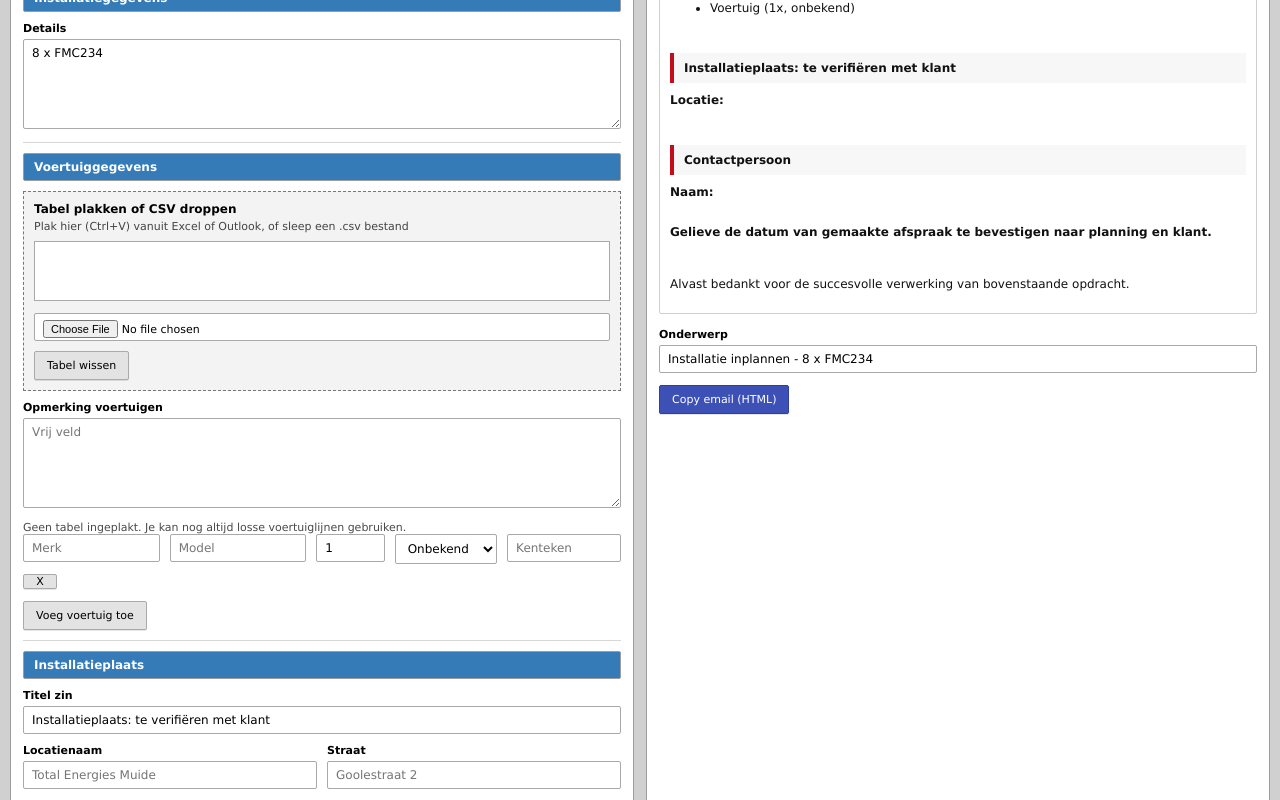
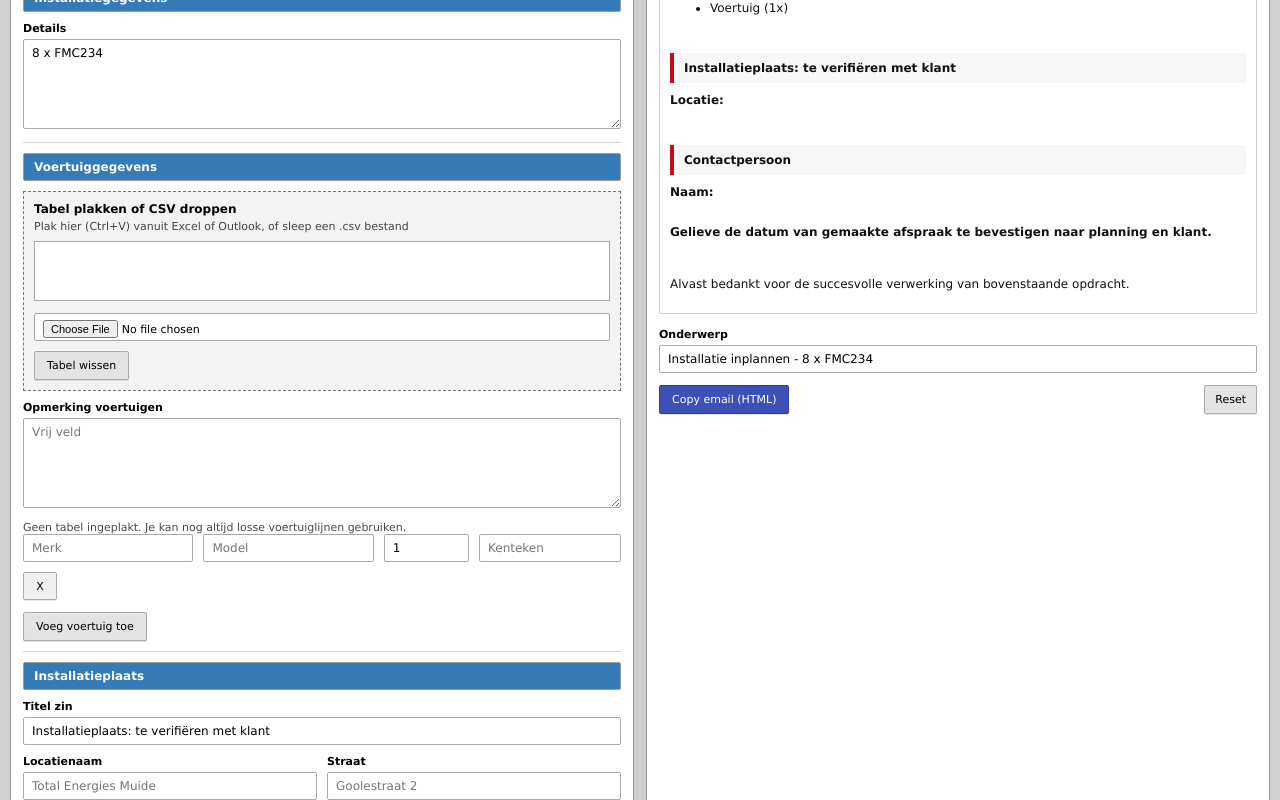
Before and after one commit to SlimmyJ/templategen_vue, a Vue app: page / in a window 1280 px wide. Shown: the part 413-1213 px from the top of the page. Built offline with nearby package versions, Linux system fonts and the light colour scheme.

Commit message:
state - powertrain removed

```diff
--- a/src/App.vue
+++ b/src/App.vue
@@ -1,14 +1,34 @@
 <script setup lang="ts">
 import { computed, reactive, ref } from "vue";
-import { createDefaultRequest, PowertrainType } from "./app/models/installationModels";
+import { createDefaultRequest} from "./app/models/installationModels";
 import { TemplateRenderer } from "./app/services/templateRenderer";
 import { ClipboardService } from "./app/services/clipboardService";
 
 
 import { TableImportService } from "./app/services/tableImportService";
+import { watch } from "vue";
+import { LocalStateService } from "./app/services/localStateService";
 
 const tableImport = new TableImportService();
-const request = reactive(createDefaultRequest());
+const stateStore = new LocalStateService();
+const loaded = stateStore.load();
+
+const request = reactive(loaded ?? createDefaultRequest());
+
+// State save
+watch(
+  () => request,
+  () => {
+    stateStore.save(request);
+  },
+  { deep: true }
+);
+
+function resetForm(): void {
+  stateStore.clear();
+  Object.assign(request, createDefaultRequest());
+}
+
 function onVehiclePaste(e: ClipboardEvent): void {
   e.preventDefault();
 
@@ -64,9 +84,6 @@ function clearVehicleTable(): void {
   request.vehicleTable.plain = "";
 }
 
-
-
-
 const renderer = new TemplateRenderer();
 const clipboard = new ClipboardService();
 
@@ -78,7 +95,6 @@ function addVehicle(): void {
     brand: "",
     model: "",
     quantity: 1,
-    powertrain: PowertrainType.Unknown,
     licensePlate: ""
   });
 }
@@ -170,13 +186,6 @@ async function copyEmail(): Promise<void> {
               <input v-model="v.brand" placeholder="Merk" />
               <input v-model="v.model" placeholder="Model" />
               <input type="number" min="1" v-model.number="v.quantity" />
-              <select v-model="v.powertrain">
-                <option :value="PowertrainType.Unknown">Onbekend</option>
-                <option :value="PowertrainType.Electric">Elektrisch</option>
-                <option :value="PowertrainType.Diesel">Diesel</option>
-                <option :value="PowertrainType.Petrol">Benzine</option>
-                <option :value="PowertrainType.Hybrid">Hybride</option>
-              </select>
               <input v-model="v.licensePlate" placeholder="Kenteken" />
               <button type="button" @click="removeVehicle(index)">X</button>
             </div>
@@ -270,9 +279,12 @@ async function copyEmail(): Promise<void> {
           <input :value="rendered.subject" readonly />
         </div>
 
-        <div class="actions">
-          <button class="primary" type="button" @click="copyEmail">Copy email (HTML)</button>
-        </div>
+
+  <div class="actions">
+  <button class="primary" type="button" @click="copyEmail">Copy email (HTML)</button>
+  <div class="spacer"></div>
+  <button type="button" class="btn-reset" @click="resetForm">Reset</button>
+</div>
 
         <div class="small">{{ status }}</div>
       </div>
--- /dev/null
+++ b/src/app/services/localStateService.ts
@@ -0,0 +1,31 @@
+import type { InstallationRequest } from "../models/installationModels";
+
+export interface ILocalStateService {
+  load(): InstallationRequest | null;
+  save(state: InstallationRequest): void;
+  clear(): void;
+}
+
+export class LocalStateService implements ILocalStateService {
+  private readonly key = "templategen_vue_state_v1";
+
+  public load(): InstallationRequest | null {
+    const raw = window.localStorage.getItem(this.key);
+    if (!raw) return null;
+
+    try {
+      return JSON.parse(raw) as InstallationRequest;
+    } catch {
+      return null;
+    }
+  }
+
+  public save(state: InstallationRequest): void {
+    const json = JSON.stringify(state);
+    window.localStorage.setItem(this.key, json);
+  }
+
+  public clear(): void {
+    window.localStorage.removeItem(this.key);
+  }
+}
--- a/src/app/services/templateRenderer.ts
+++ b/src/app/services/templateRenderer.ts
@@ -1,4 +1,4 @@
-import { PowertrainType, type InstallationRequest, type VehicleLine } from "../models/installationModels";
+import {  type InstallationRequest, type VehicleLine } from "../models/installationModels";
 
 export type TemplateResult = {
   subject: string;
@@ -18,6 +18,7 @@ export class TemplateRenderer implements ITemplateRenderer {
     return { subject, htmlBody, plainBody };
   }
 
+  // Onderwerp
   private buildSubject(r: InstallationRequest): string {
     const details = r.installation.detailsText.trim();
     const city = r.location.postalCity.trim();
@@ -29,6 +30,7 @@ export class TemplateRenderer implements ITemplateRenderer {
     const subject = `Installatie inplannen - ${left}  ${right.length > 0 ? " - " + right : ""}`;
     return subject.trim();
   }
+
 
   private buildPlain(r: InstallationRequest): string {
     const lines: string[] = [];
@@ -98,23 +100,28 @@ export class TemplateRenderer implements ITemplateRenderer {
     const html: string[] = [];
 
     html.push(`<div style="font-family: Verdana, Arial, Helvetica, sans-serif; font-size: 12px; color: #111;">`);
+    //Aanspreking
     html.push(`<p style="margin: 0 0 12px 0;">${this.htmlEncode(this.buildGreeting(r))}</p>`);
     html.push(`<br>`);
+    //Gelieve de onderstaande klant te contacteren
     html.push(`<p style="margin: 0 0 16px 0;">${this.htmlEncode(r.intro.requestLine.trim())}</p>`);
 
 
 
+    //Section Datum Installatie
     html.push(this.sectionTitle("Datum installatie", color));
     html.push(`<ul style="margin-top: 6px;">`);
     html.push(`<li><strong>Datum:</strong> ${this.htmlEncode(this.formatDate(r))}</li>`);
     html.push(`<li><strong>Tijd:</strong> ${this.htmlEncode(this.formatTime(r))}</li>`);
     html.push(`</ul>`);
 
+    //Section Installatiegegevens
     html.push(this.sectionTitle("Installatiegegevens", color));
     if (r.installation.detailsText.trim().length > 0) {
       html.push(`<div style="margin-top: 6px;">${this.htmlEncode(r.installation.detailsText.trim())}</div>`);
     }
 
+    //Section Voertuiggegevens
     html.push(this.sectionTitle("Voertuiggegevens", color));
 
     if (r.vehicleTable.html.trim().length > 0) {
@@ -131,7 +138,7 @@ export class TemplateRenderer implements ITemplateRenderer {
       html.push(`<div style="margin-top: 6px;"><strong>Opmerking:</strong> ${this.htmlEncode(r.notes.vehicleNotes.trim())}</div>`);
     }
 
-
+    //Section Installatieplaats
     const placeTitle = r.notes.installationPlaceLine.trim().length > 0 ? r.notes.installationPlaceLine.trim() : "Installatieplaats";
     html.push(this.sectionTitle(placeTitle, color));
     html.push(`<div style="margin-top: 6px;">`);
@@ -144,10 +151,14 @@ export class TemplateRenderer implements ITemplateRenderer {
       html.push(`<div style="margin-top: 6px;"><strong>Opmerking:</strong> ${this.htmlEncode(r.notes.installationPlaceNotes.trim())}</div>`);
     }
 
+    //Section Contactpersoon
     html.push(this.sectionTitle("Contactpersoon", color));
     html.push(`<div style="margin-top: 6px;">`);
+
+    //Naam
     html.push(`<div><strong>Naam:</strong> ${this.htmlEncode(r.contact.name)}</div>`);
 
+    //Telefoon, GSM, Email
     if (r.contact.tel.trim().length > 0) {
       html.push(`<div><strong>Tel:</strong> ${this.htmlEncode(r.contact.tel.trim())}</div>`);
     }
@@ -156,7 +167,7 @@ export class TemplateRenderer implements ITemplateRenderer {
     }
     if (r.contact.email.trim().length > 0) {
       const email = r.contact.email.trim();
-      html.push(`<div><strong>E:</strong> <a href="mailto:${this.htmlEncode(email)}" style="color:${color}; text-decoration:none;"><strong>${this.htmlEncode(email)}</strong></a></div>`);
+      html.push(`<div><strong>Email:</strong> <a href="mailto:${this.htmlEncode(email)}" style="color:${color}; text-decoration:none;"><strong>${this.htmlEncode(email)}</strong></a></div>`);
     }
     html.push(`<br>`);
     html.push(`</div>`);
@@ -187,18 +198,9 @@ export class TemplateRenderer implements ITemplateRenderer {
 
 private formatVehicleLine(v: VehicleLine): string {
   const qty = v.quantity > 0 ? v.quantity : 1;
-
-    const power =
-      v.powertrain === PowertrainType.Electric ? "elektrisch" :
-        v.powertrain === PowertrainType.Diesel ? "diesel" :
-          v.powertrain === PowertrainType.Petrol ? "benzine" :
-            v.powertrain === PowertrainType.Hybrid ? "hybride" :
-              "onbekend";
-
   const name = `${v.brand} ${v.model}`.trim().length > 0 ? `${v.brand} ${v.model}`.trim() : "Voertuig";
   const plate = v.licensePlate.trim().length > 0 ? ` - ${v.licensePlate.trim()}` : "";
-
-    return `${name} (${qty}x, ${power})${plate}`;
+  return `${name} (${qty}x)${plate}`;
 }
 
   private sectionTitle(title: string, color: string): string {
--- a/src/styles/form.css
+++ b/src/styles/form.css
@@ -70,10 +70,22 @@ button.primary:hover {
 
 .vehicle-row {
   display: grid;
-  grid-template-columns: 1.2fr 1.2fr 0.6fr 0.9fr 1fr;
+  grid-template-columns: 1.2fr 1.2fr 0.6fr 1fr 34px;
   gap: 10px;
+  align-items: center;
 }
 
+.vehicle-row button {
+  background: #f0f0f0;
+}
+
+.vehicle-row button {
+  width: 34px;
+  height: 28px;
+  padding: 0;
+  line-height: 28px;
+  text-align: center;
+}
 .section {
   border-top: 1px solid #d7d7d7;
   padding-top: 10px;
@@ -109,10 +121,10 @@ button.primary:hover {
   margin-top: 4px;
 }
 
-/* Small delete button in vehicle rows */
-.vehicle-row button {
-  width: 34px;
-  padding: 0;
+.vehicle-row {
+  display: grid;
+  grid-template-columns: 1.2fr 1.2fr 0.6fr 1fr;
+  gap: 10px;
 }
 
 .salutation-row {
@@ -125,6 +137,15 @@ button.primary:hover {
   background: #efefef;
   color: #666666;
 }
+
+.spacer {
+  flex: 1;
+}
+
+.btn-reset {
+  padding: 6px 10px;
+}
+
 
 
 .dropzone {
```
Lines whose indentation alone changed are shown as unchanged.
